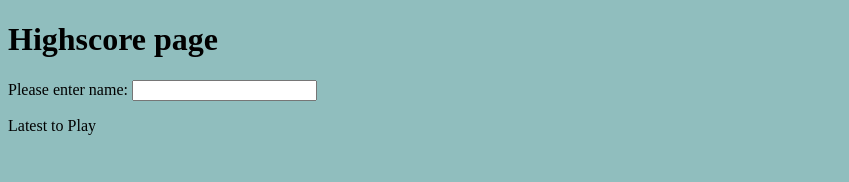
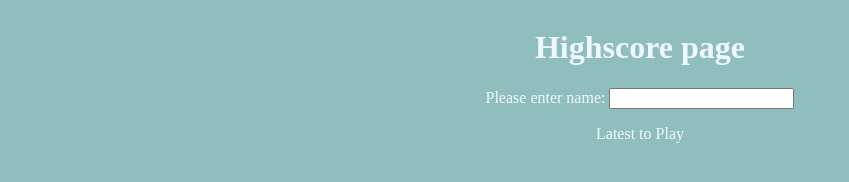
Before and after one commit to Jacobschoenbauer/04-api-jquiz, a plain HTML site: page scores.html in a window 1280 px wide. Shown: the whole page, without its empty margins (0-849 px from the left). Drawn offline with Linux system fonts and the light colour scheme.

Commit message:
found why name wouldnt be added to screen

```diff
--- a/asset/scripthigh.js
+++ b/asset/scripthigh.js
@@ -7,7 +7,7 @@ function listingNames() {
   //clears list names
   listNames.innerHtml = "";
   //sets a list of names that goes through the for loop
-  for (var i = 0; i < namie.lenght; i++) {
+  for (var i = 0; i < namie.length; i++) {
     var nightName = namie[i];
 
     // adds li to the html
--- a/asset/style.css
+++ b/asset/style.css
@@ -66,3 +66,9 @@ body{
     font-family: Cambria, Cochin, Georgia, Times, 'Times New Roman', serif;
 
 }
+.csspage{
+    display: flex;
+    flex-direction: column;
+    align-items: center;
+    color: aliceblue;
+}
--- a/scores.html
+++ b/scores.html
@@ -11,7 +11,7 @@
 
 <body>
 
-    <div>
+    <div class="csspage">
         <h1 class="final">Highscore page</h1>
 
         <!--used to collect user in put-->
```
